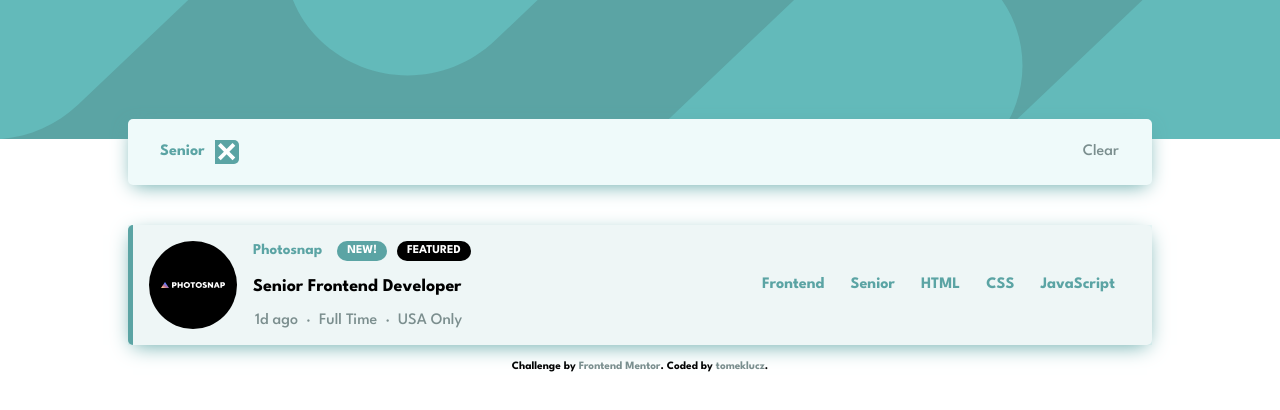
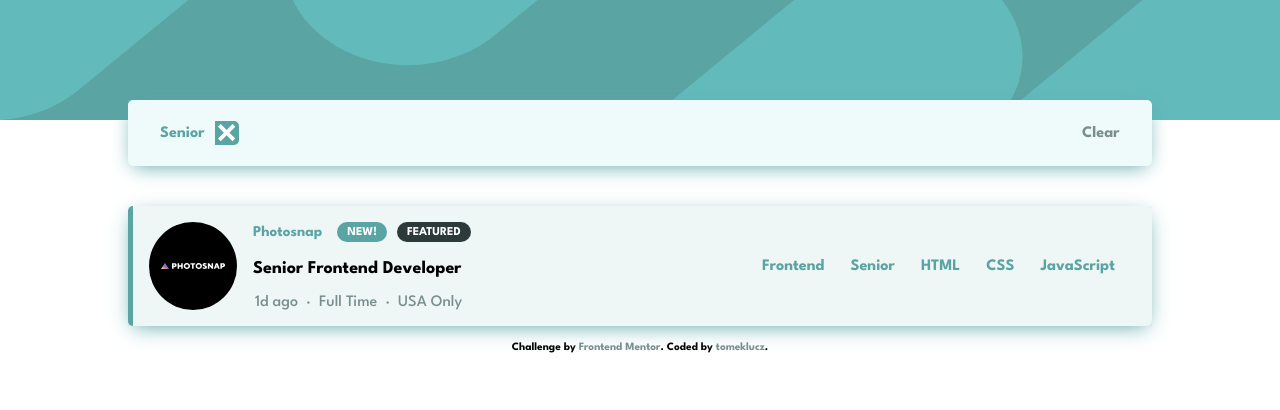
Before and after one commit to tomeklucz/FM-job-listings, a plain HTML site: page index.html in a window 1280 px wide. Both pictures are taken after a click on the button "Senior". Drawn offline with Linux system fonts and the light colour scheme.

Commit message:
project done

```diff
--- a/index.html
+++ b/index.html
@@ -28,81 +28,11 @@
         alt=""
       />
       <section class="filters-window hidden">
-        <div class="filters-container">
-          <!-- <div class="filter-single">
-            <span>Frontend</span>
-            <button class="btn-remove">
-              <img src="/images/icon-remove.svg" alt="" />
-            </button>
-          </div>
-          <div class="filter-single">
-            <span>CSS</span>
-            <button class="btn-remove">
-              <img src="/images/icon-remove.svg" alt="" />
-            </button>
-          </div>
-          <div class="filter-single">
-            <span>JavaScript</span>
-            <button class="btn-remove">
-              <img src="/images/icon-remove.svg" alt="" />
-            </button>
-          </div> -->
-        </div>
+        <div class="filters-container"></div>
         <button class="btn-clear">Clear</button>
       </section>
     </header>
-    <main class="jobs-container">
-      <!-- <section class="single-job-container">
-        <img class="company-logo" src="/images/photosnap.svg" alt="" />
-        <div class="job-description">
-          <div class="main-info">
-            <h2 class="company-name">Photosnap</h2>
-            <span class="info-new">new!</span>
-            <span class="info-featured">featured</span>
-          </div>
-          <h3 class="job-position">Senior Frontend Developer</h3>
-          <div class="additional-info">
-            <span>1d ago</span>
-            <span>&middot;</span>
-            <span>Full Time</span>
-            <span>&middot;</span>
-            <span>USA only</span>
-          </div>
-        </div>
-        <div class="job-requirements">
-          <button>Frontend</button>
-          <button>Senior</button>
-          <button>HTML</button>
-          <button>CSS</button>
-          <button>JavaScript</button>
-        </div>
-      </section>
-      <section class="single-job-container">
-        <img class="company-logo" src="/images/photosnap.svg" alt="" />
-        <div class="job-description">
-          <div class="main-info">
-            <h2 class="company-name">Photosnap</h2>
-            <span class="info-new">new!</span>
-            <span class="info-featured">featured</span>
-          </div>
-          <h3 class="job-position">Senior Frontend Developer</h3>
-          <div class="additional-info">
-            <span>1d ago</span>
-            <span>&middot;</span>
-            <span>Full Time</span>
-            <span>&middot;</span>
-            <span>USA only</span>
-          </div>
-        </div>
-        <div class="job-requirements">
-          <button>Frontend</button>
-          <button>Senior</button>
-          <button>HTML</button>
-          <button>CSS</button>
-          <button>JavaScript</button>
-        </div>
-      </section> -->
-    </main>
+    <main class="jobs-container"></main>
     <footer>
       Challenge by
       <a href="https://www.frontendmentor.io?ref=challenge" target="_blank"
--- a/script.js
+++ b/script.js
@@ -1,28 +1,33 @@
 "use strict";
 
+/* VARIABLES */
 const jobsContainer = document.querySelector(".jobs-container");
 const requirementsContainer = document.querySelector(".requirements-container");
 const filtersWindow = document.querySelector(".filters-window");
 const filtersContainer = document.querySelector(".filters-container");
 const clearBtn = document.querySelector(".btn-clear");
 
+/* JOB LISTING APP */
 const jobListingApp = function () {
   let filters = [];
+
+  /* EVENT HANDLERS */
+  /* job requirements filtering */
   jobsContainer.addEventListener("click", function (e) {
     if (!e.target.classList.contains("btn-requirements")) return;
     if (filters.includes(e.target.innerHTML)) return;
     filters.push(e.target.innerText);
     displayFilters();
-    filtersWindow.classList.remove("hidden");
+    filtersWindowHidden("remove");
     renderData();
   });
-
+  /* clearing all filters */
   clearBtn.addEventListener("click", function () {
     filters = [];
-    filtersWindow.classList.add("hidden");
+    filtersWindowHidden("add");
     renderData();
   });
-
+  /* removing filters from filters container */
   filtersContainer.addEventListener("click", function (e) {
     if (!e.target.classList.contains("btn-remove")) return;
     filterRemove(e.target.id);
@@ -30,6 +35,8 @@ const jobListingApp = function () {
     renderData();
   });
 
+  /* FUNCTIONS */
+  /* fetching data from json and filtering before render */
   const renderData = async () => {
     jobsContainer.innerHTML = "";
     fetch("data.json")
@@ -47,19 +54,7 @@ const jobListingApp = function () {
         })
       );
   };
-
   renderData();
-
-  const displayFilters = function () {
-    filtersContainer.innerHTML = "";
-    filters.forEach((filter) => generateSingleFilterMarkup(filter));
-    if (filters.length === 0) filtersWindow.classList.add("hidden");
-  };
-
-  const filterRemove = function (id) {
-    const index = filters.indexOf(id);
-    filters.splice(index, 1);
-  };
 
   const generateSingleJobMarkup = function (item) {
     const html = `
@@ -88,17 +83,17 @@ const jobListingApp = function () {
     jobsContainer.insertAdjacentHTML("beforeend", html);
   };
 
+  const addBorder = function (featuredFlag) {
+    let borderClass = "";
+    if (featuredFlag) borderClass += `featured-border`;
+    return borderClass;
+  };
+
   const checkFlags = function (newFlag, featuredFlag) {
     let flags = "";
     if (newFlag) flags += `<span class="info-new">new!</span>`;
     if (featuredFlag) flags += `<span class="info-featured">featured</span>`;
     return flags;
-  };
-
-  const addBorder = function (featuredFlag) {
-    let borderClass = "featured-border";
-    if (!featuredFlag) return;
-    return borderClass;
   };
 
   const listRequirements = function (languages, tools) {
@@ -110,6 +105,12 @@ const jobListingApp = function () {
     return reqMarkup;
   };
 
+  const displayFilters = function () {
+    filtersContainer.innerHTML = "";
+    filters.forEach((filter) => generateSingleFilterMarkup(filter));
+    if (filters.length === 0) filtersWindowHidden("add");
+  };
+
   const generateSingleFilterMarkup = function (filter) {
     const html = `
   <div class="filter-single">
@@ -118,10 +119,16 @@ const jobListingApp = function () {
   </div>`;
     filtersContainer.insertAdjacentHTML("beforeend", html);
   };
+
+  const filterRemove = function (id) {
+    const index = filters.indexOf(id);
+    filters.splice(index, 1);
+  };
+
+  const filtersWindowHidden = function (command) {
+    command === "add"
+      ? filtersWindow.classList.add("hidden")
+      : filtersWindow.classList.remove("hidden");
+  };
 };
 jobListingApp();
-
-/* PROBLEMS
--> przy klasie borderowej dodaje do pozostałych ogłoszeń "undefined"
--> wyśrodkowanie napisów w buttonach
-*/
--- a/style.css
+++ b/style.css
@@ -34,13 +34,15 @@ input {
 body {
   font-family: "League Spartan", sans-serif;
   min-height: 100vh;
-  width: 375px;
-  margin: 0 auto;
-  line-height: 1;
+  width: 100vw;
   font-weight: 700;
 }
 
+/* HEADER */
+
 .header-img-mobile {
+  width: 100%;
+  max-height: 220px;
   background-color: var(--desaturated-dark-cyan);
 }
 
@@ -49,7 +51,7 @@ body {
 }
 
 .filters-window {
-  width: 300px;
+  width: 80%;
   margin: -20px auto 0;
   background-color: var(--light-grayish-cyan-bg);
   border-radius: 5px;
@@ -75,9 +77,6 @@ body {
   justify-content: space-between;
   align-items: center;
   overflow: hidden;
-}
-
-.filter-single span {
   color: var(--desaturated-dark-cyan);
 }
 
@@ -94,24 +93,23 @@ body {
 }
 
 .btn-remove:hover {
-  background-color: black;
+  background-color: var(--very-dark-grayish-cyan);
 }
 
 .btn-clear {
-  font-weight: 500;
   color: var(--dark-grayish-cyan);
   width: 25%;
 }
 
 .btn-clear:hover {
   color: var(--desaturated-dark-cyan);
-  text-decoration: underline 1px;
+  text-decoration: underline 2px;
   text-underline-offset: 2px;
 }
 
 /* MAIN */
 main {
-  width: 300px;
+  width: 80%;
   background-color: var(--light-grayish-cyan-bg);
   margin: 0 auto 0;
 }
@@ -150,7 +148,8 @@ main {
   margin-right: 10px;
 }
 
-.main-info span {
+.info-new,
+.info-featured {
   font-size: calc(0.8 * var(--font-size));
   text-transform: uppercase;
   color: white;
@@ -167,7 +166,7 @@ main {
 }
 
 .info-featured {
-  background-color: black;
+  background-color: var(--very-dark-grayish-cyan);
 }
 
 .job-position {
@@ -195,14 +194,14 @@ main {
   flex-wrap: wrap;
 }
 
-.job-requirements button {
+.btn-requirements {
   border-radius: 5px;
   padding: 5px;
   color: var(--desaturated-dark-cyan);
   margin: 0.5rem 1rem 0.5rem 0;
 }
 
-.job-requirements button:hover {
+.btn-requirements:hover {
   color: white;
   background-color: var(--desaturated-dark-cyan);
 }
@@ -217,7 +216,7 @@ main {
   display: none;
 }
 
-/* Footer */
+/* FOOTER */
 
 footer {
   margin: 1rem 0;
@@ -234,6 +233,8 @@ footer a:hover {
   color: var(--desaturated-dark-cyan);
 }
 
+/* MEDIA QUERIES */
+
 @media (min-width: 1024px) {
   body {
     min-width: 100vw;
@@ -246,6 +247,7 @@ footer a:hover {
   .header-img-desktop {
     display: block;
     width: 100%;
+    max-height: 120px;
     background-color: var(--desaturated-dark-cyan);
   }
 
@@ -290,7 +292,6 @@ footer a:hover {
   }
 
   .additional-info {
-    /* margin: 10px 0; */
     padding-bottom: 0;
     border-bottom: none;
   }
```
